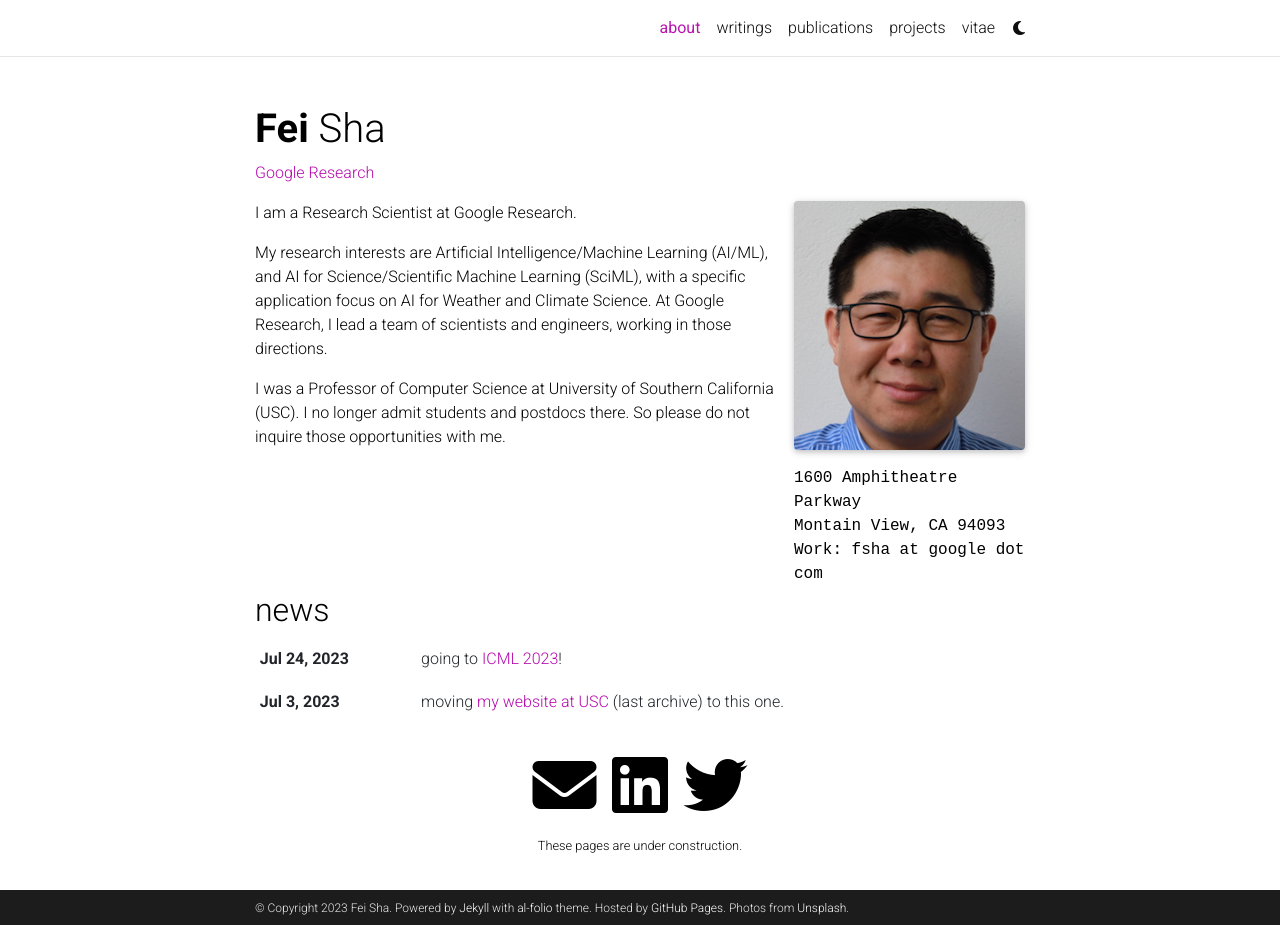
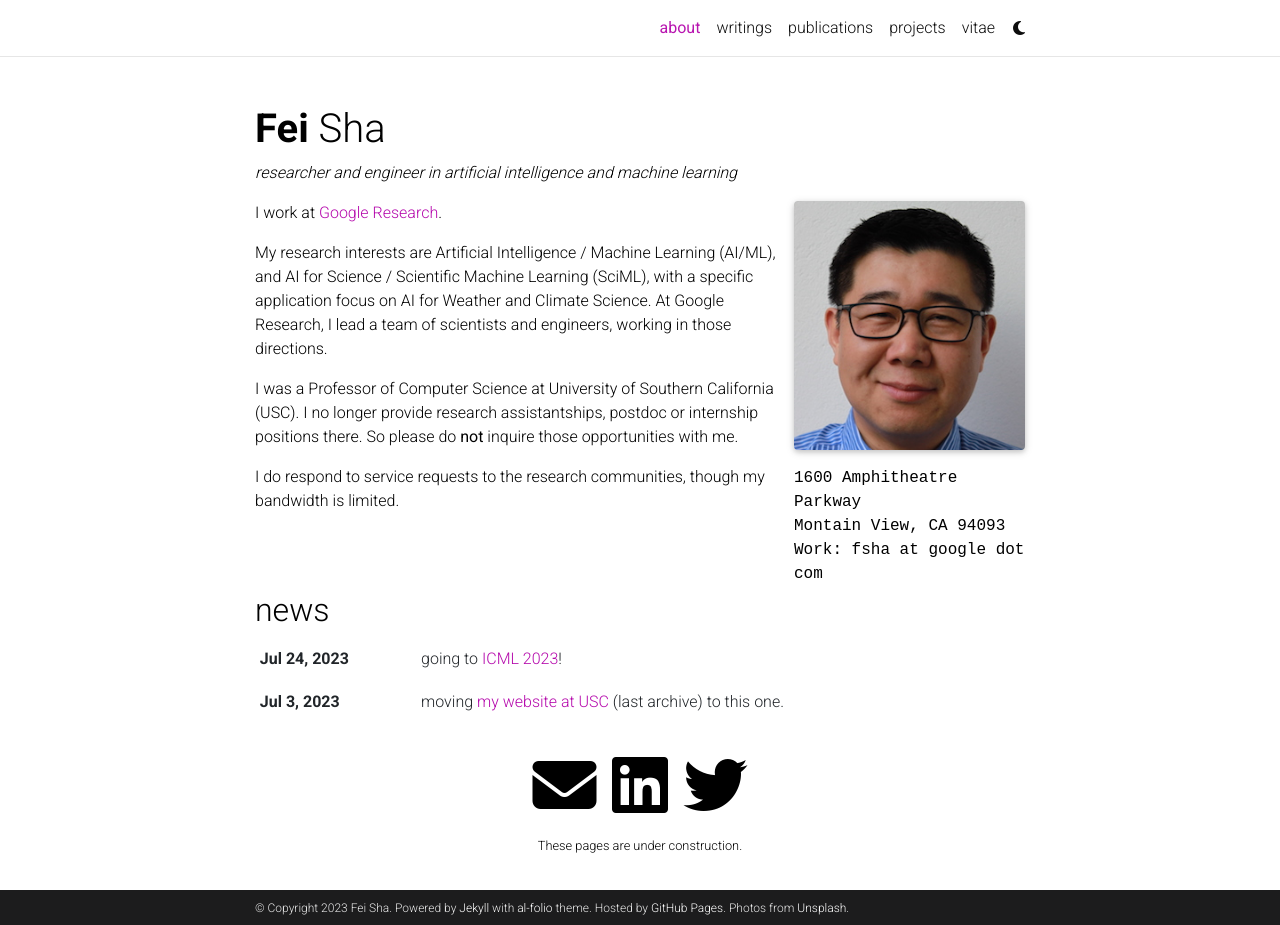
Before and after one commit to shafei/shafei.github.io, a Jekyll site: the page built from _pages/about.md, in a window 1280 px wide and 925 px high. Built offline with Jekyll 4.4.1, drawn with Linux system fonts in a browser that asks for light colours; full-size pictures stand in for the smaller copies a plugin makes; comment, search, counter and statistics services are not loaded; a style sheet for code colours, icons or effects is not loaded.

Commit message:
minor change: theme color, about and blog description

```diff
--- a/_config.yml
+++ b/_config.yml
@@ -8,7 +8,7 @@
 last_name: Sha
 email: me at feisha dot org
 description: > # the ">" symbol means to ignore newlines until "footer_text:"
-  A simple, whitespace theme for academics. Based on [*folio](https://github.com/bogoli/-folio) design.
+  Fei Sha's microsite. Based on [*folio](https://github.com/bogoli/-folio) design.
 footer_text: >
   Powered by <a href="https://jekyllrb.com/" target="_blank">Jekyll</a> with <a href="https://github.com/alshedivat/al-folio">al-folio</a> theme.
   Hosted by <a href="https://pages.github.com/" target="_blank">GitHub Pages</a>.
@@ -124,7 +124,7 @@
 
 blog_name: Back-of-the-envelope  # blog_name will be displayed in your blog page
 blog_nav_title: writings # your blog must have a title for it to be displayed in the nav bar
-blog_description: It doesn't matter what they say. It matters how they are understood.
+blog_description: <i>clarity via simplification is a virtue</i>
 permalink: /blog/:year/:title/
 
 # Pagination
--- a/_pages/about.md
+++ b/_pages/about.md
@@ -2,7 +2,7 @@
 layout: about
 title: about
 permalink: /
-subtitle: <a href='#'>Google Research</a>
+subtitle: <i>researcher and engineer in artificial intelligence and machine learning</i>
 
 profile:
   align: right
@@ -19,8 +19,10 @@
 social: true  # includes social icons at the bottom of the page
 ---
 
-I am a Research Scientist at Google Research.
+I work at <a href='http://research.google.com'>Google Research</a>.
 
-My research interests are Artificial Intelligence/Machine Learning (AI/ML), and AI for Science/Scientific Machine Learning (SciML), with a specific application focus on AI for Weather and Climate Science.  At Google Research, I lead a team of scientists and engineers, working in those directions.
+My research interests are Artificial Intelligence / Machine Learning (AI/ML), and AI for Science / Scientific Machine Learning (SciML), with a specific application focus on AI for Weather and Climate Science.  At Google Research, I lead a team of scientists and engineers, working in those directions.
 
-I was a Professor of Computer Science at University of Southern California (USC). I no longer admit students and postdocs there. So please do not inquire those opportunities with me.
+I was a Professor of Computer Science at University of Southern California (USC). I no longer provide research assistantships, postdoc or internship positions there. So please do <b>not</b> inquire those opportunities with me.
+
+I do respond to service requests to the research communities, though my bandwidth is limited.
--- a/_sass/_themes.scss
+++ b/_sass/_themes.scss
@@ -52,7 +52,7 @@
   --global-code-bg-color: #{$code-bg-color-dark};
   --global-text-color: #{$grey-color-light};
   --global-text-color-light: #{$grey-color-light};
-  --global-theme-color: #{$cyan-color};
+  --global-theme-color: #{$orange-color};
   --global-hover-color: #{$cyan-color};
   --global-hover-text-color: #{$white-color};
   --global-footer-bg-color: #{$grey-color-light};
```
